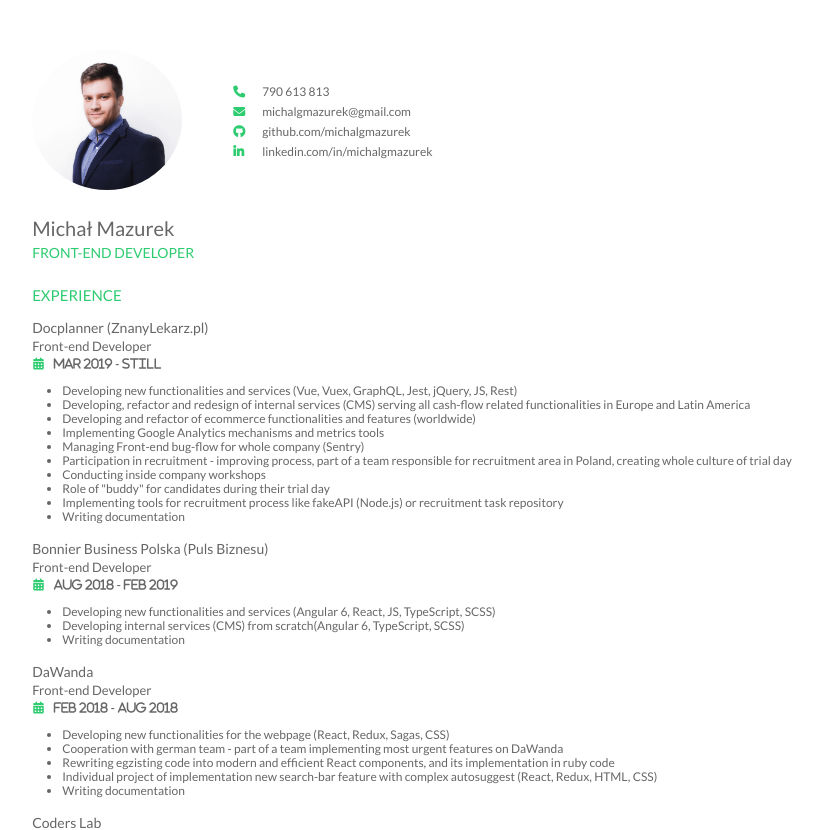
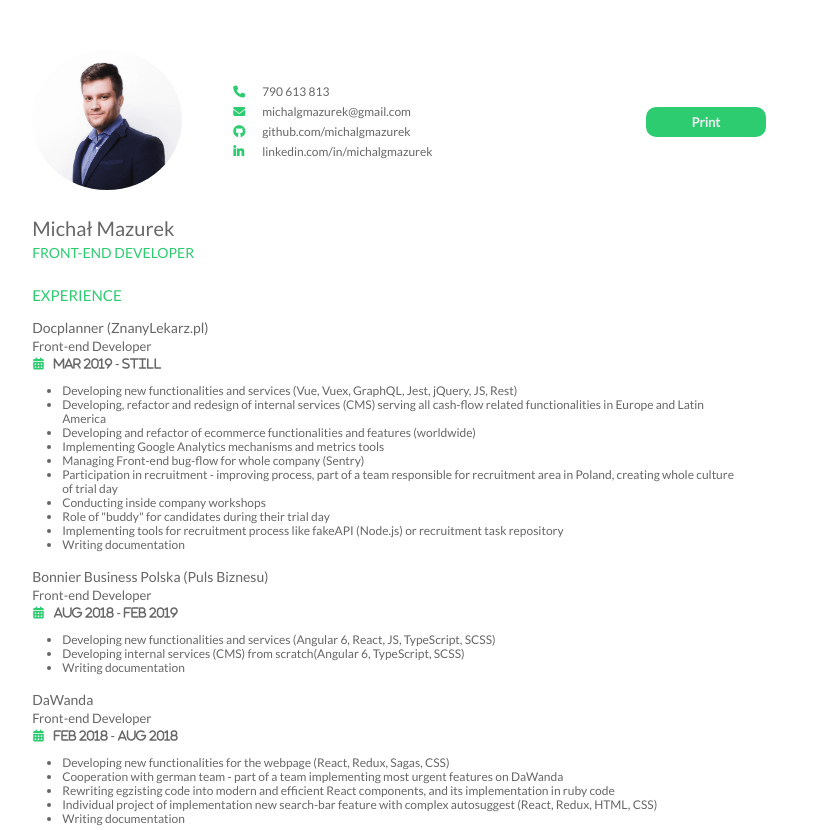
Before and after one commit to michalgmazurek/CV, a Vue app: page / in a window 1280 px wide. Shown: the top 830 px of the page, without its empty margins (241-1064 px from the left). Built offline with nearby package versions, Linux system fonts and the light colour scheme.

Commit message:
SCSS fixes

```diff
--- a/src/components/Consent.vue
+++ b/src/components/Consent.vue
@@ -1,6 +1,6 @@
 <template>
   <article>
-    <p class="text--tiny">
+    <p class="consent">
       I grant my consent to process my personal data included in the offer of employment for the purposes
       required in the process of recruitment, according to the Personal data Protection Act from
       29.08.1997.” <br> "Wyrażam zgodę na przetwarzanie
@@ -16,3 +16,17 @@ export default {
   name: 'Consent',
 }
 </script>
+
+<style scoped lang="scss">
+  .consent {
+    font-size: 10px;
+    line-height: 13px;
+    padding-top: 40px;
+    padding-bottom: 40px;
+
+    @media print {
+      padding-bottom: 0;
+    }
+  }
+
+</style>
--- a/src/components/ContactInfo.vue
+++ b/src/components/ContactInfo.vue
@@ -4,20 +4,40 @@
       <img class="photo" src="./../assets/CV1.png" alt="Photo">
     </div>
     <ul class="contact">
-      <li class="text"><span class="fa fa-phone" aria-hidden="true"></span>790 613 813</li>
-      <li class="text"><span class="fa fa-envelope-o" aria-hidden="true"></span><a
+      <li class="text">
+        <span class="fa fa-phone" aria-hidden="true">
+        </span>790 613 813
+      </li>
+      <li class="text">
+        <span class="fa fa-envelope-o" aria-hidden="true"></span>
+        <a
           href="mailto:michalgmazurek@gmail.com"
           target="_blank"
-      >michalgmazurek@gmail.com</a></li>
-      <li class="text"><span class="fa fa-github" aria-hidden="true"></span><a
+        >michalgmazurek@gmail.com</a>
+      </li>
+      <li class="text">
+        <span class="fa fa-github" aria-hidden="true"></span>
+        <a
           href="https://github.com/michalgmazurek"
           target="_blank"
-      >github.com/michalgmazurek</a></li>
-      <li class="text"><span class="fa fa-linkedin" aria-hidden="true"></span><a
+        >github.com/michalgmazurek</a>
+      </li>
+      <li class="text">
+        <span class="fa fa-linkedin" aria-hidden="true"></span>
+        <a
           href="https://www.linkedin.com/in/michalgmazurek/"
           target="_blank"
-      >linkedin.com/in/michalgmazurek</a></li>
+        >linkedin.com/in/michalgmazurek</a>
+      </li>
     </ul>
+    <div class="print-button__container">
+      <button
+        @click="print"
+        class="print-button"
+      >
+        Print
+      </button>
+    </div>
   </article>
 </template>
 
@@ -25,5 +45,78 @@
 
 export default {
   name: 'ContactInfo',
+
+  methods: {
+    print() {
+      window.print();
+    },
+  }
 }
 </script>
+
+<style scoped lang="scss">
+  .contact-info {
+    display: flex;
+    flex-direction: row;
+    align-content: space-around;
+    justify-content: left;
+  }
+
+  .photo {
+    width: 150px;
+    border-radius: 50%;
+    margin: 20px 20px 20px 0;
+  }
+
+  .contact {
+    margin-left: 30px;
+    align-self: center;
+    list-style: none;
+    font-size: 12px;
+
+    .fa {
+      margin-right: 15px;
+      color: #2ECC71;
+      font-weight: 600;
+      width: 15px;
+    }
+
+    li {
+      width: 230px;
+    }
+  }
+
+  .print-button {
+    display: block;
+    height: 30px;
+    width: 120px;
+    background-color: #2ECC71;
+    color: #EEEEEE;
+    text-align: center;
+    border: none;
+    border-radius: 10px;
+    line-height: 30px;
+    font-weight: 600;
+    font-size: 13px;
+    margin: auto;
+    cursor: pointer;
+    outline: none;
+
+    &__container {
+      display: flex;
+      margin-left: auto;
+
+      @media print {
+        display: none;
+      }
+    }
+  }
+
+  a {
+    text-decoration: none;
+  }
+
+  button:active {
+    background-color: #4daf7c;
+  }
+</style>
--- a/src/components/Resume.vue
+++ b/src/components/Resume.vue
@@ -1,6 +1,6 @@
 <template>
   <div>
-    <section class="one-page">
+    <section class="page">
       <div class="container">
         <contact-info></contact-info>
         <name/>
@@ -67,3 +67,23 @@ export default {
   }
 }
 </script>
+
+<style scoped lang="scss">
+  .page {
+    width: 210mm;
+    margin-left: auto;
+    margin-right: auto;
+    margin-top: 30px;
+    -webkit-print-color-adjust: exact;
+
+    @media print {
+      margin-bottom: 0;
+      margin-top: 0;
+    }
+  }
+
+  .container {
+    margin-left: 30px;
+    margin-right: 30px;
+  }
+</style>
--- a/src/style/style.scss
+++ b/src/style/style.scss
@@ -10,52 +10,10 @@
   text-align: left;
 }
 
-.one-page {
-  width: 210mm;
-  margin-left: auto;
-  margin-right: auto;
-  padding-top: 30px;
-
-  @media print {
-    -webkit-print-color-adjust: exact;
-    padding-bottom: 0;
-    padding-top: 0;
-  }
-}
-
 .text {
   font-size: 12px;
   line-height: 20px;
-
-  &--tiny {
-    font-size: 10px;
-    line-height: 13px;
-    padding-top: 40px;
-    padding-bottom: 40px;
-
-    @media print {
-      float: bottom;
-      padding-bottom: 0;
-    }
-  }
-}
-
-.photo {
-  width: 150px;
-  border-radius: 50%;
-  margin: 20px 20px 20px 0;
-}
-
-.container {
-  margin-left: 30px;
-  margin-right: 30px;
-}
-
-.contact-info {
-  display: flex;
-  flex-direction: row;
-  align-content: space-around;
-  justify-content: left;
+  word-wrap: break-spaces;
 }
 
 .header {
@@ -76,28 +34,6 @@
     margin-bottom: 20px;
     line-height: 20px;
     margin-top: 0;
-  }
-}
-
-.contact {
-  margin-left: 30px;
-  align-self: center;
-  list-style: none;
-
-  a,
-  li {
-    font-size: 12px;
-  }
-
-  a {
-    text-decoration: none;
-  }
-
-  .fa {
-    margin-right: 15px;
-    color: #2ECC71;
-    font-weight: 600;
-    width: 15px;
   }
 }
 
@@ -126,17 +62,13 @@
   li {
     font-size: 12px;
     line-height: 14px;
-  }
-
-  &--sublist {
-    list-style: circle;
-    margin-left: 30px;
+    word-wrap: normal;
+    margin-right: 30px;
   }
 }
 
 .point {
   margin-bottom: 15px;
-  white-space: nowrap;
   break-after: avoid;
 
   @media print {
```
Lines whose indentation alone changed are shown as unchanged.
